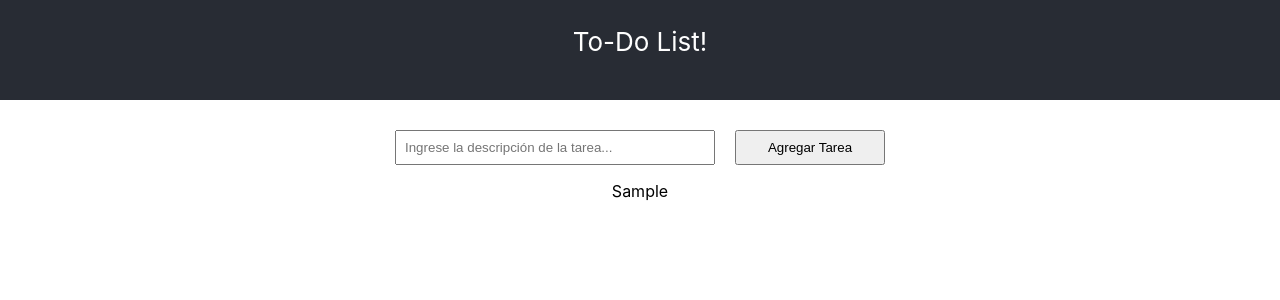
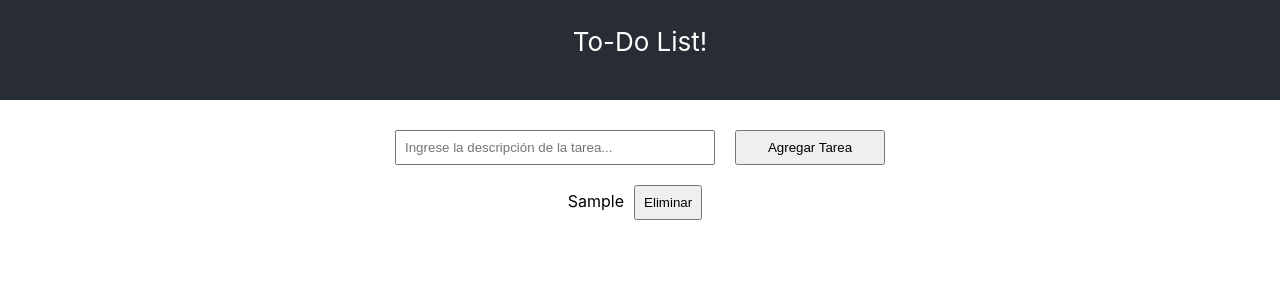
Before and after one commit to fbouzaort/EjemploCRA, a React (Create React App) app: page / in a window 1280 px wide. Both pictures are taken after typing "Sample" into the empty fields and a click on the button "Agregar Tarea". Shown: the top 300 px of the page. Built offline with nearby package versions, Linux system fonts and the light colour scheme.

Commit message:
Agrego el borrado de tareas.

```diff
--- a/src/App.js
+++ b/src/App.js
@@ -29,6 +29,13 @@ class App extends Component {
     }
   };
 
+  borrarTarea = (nombre) => {
+    const { tareas } = this.state;
+    // const tareasFiltradas = tareas.filter(({nombre: nombreTarea}) => nombreTarea !== nombre);
+    const tareasFiltradas = tareas.filter(tarea => tarea.nombre !== nombre);
+    this.setState({ tareas: tareasFiltradas });
+  }
+
   render() {
     const { nombreTarea, tareas } = this.state;
     // Recordar que sobre los input de tipo texto, debemos tener una variable
@@ -59,9 +66,15 @@ class App extends Component {
                 map. Tip: usar index! Si el elemento ya tiene un id,
                 usar el propio id del elemento
           */}
-          {tareas.map((tarea, index) => (
-            <Tarea key={index} tarea={tarea}/>
-          ))}
+          {
+            tareas.length === 0
+            ?
+            <p>No hay ninguna tarea. Arrancá pa' las 8hs.</p>
+            :
+            tareas.map((tarea, index) => (
+              <Tarea key={index} tarea={tarea} handleRemoval={this.borrarTarea}/>
+            ))
+          }
         </div>
       </div>
     );
--- a/src/components/Tarea.js
+++ b/src/components/Tarea.js
@@ -1,7 +1,18 @@
-import React from 'react';
+import React from "react";
+import "../styles/tarea.scss";
 
 // Ya estoy recibiendo desestructuradas a las props! No necesito
 //      tener una variable para las props.
-const Tarea = ({tarea : { nombre }}) => <p>{nombre}</p>
+const Tarea = ({ tarea: { nombre }, borrarTarea }) => (
+  <div className="tarea">
+    <span>{nombre}</span>
+    <input
+      type="button"
+      value="Eliminar"
+      onClick={() => borrarTarea(nombre)}
+      //   onClick siempre debe ser una función! No poner una invocación a una función!
+    />
+  </div>
+);
 
 export default Tarea;
--- /dev/null
+++ b/src/styles/tarea.scss
@@ -0,0 +1,8 @@
+.tarea {
+    margin-top: 20px;
+
+    input {
+        padding: 8px;
+        margin: 0 10px;
+    }
+}
```
